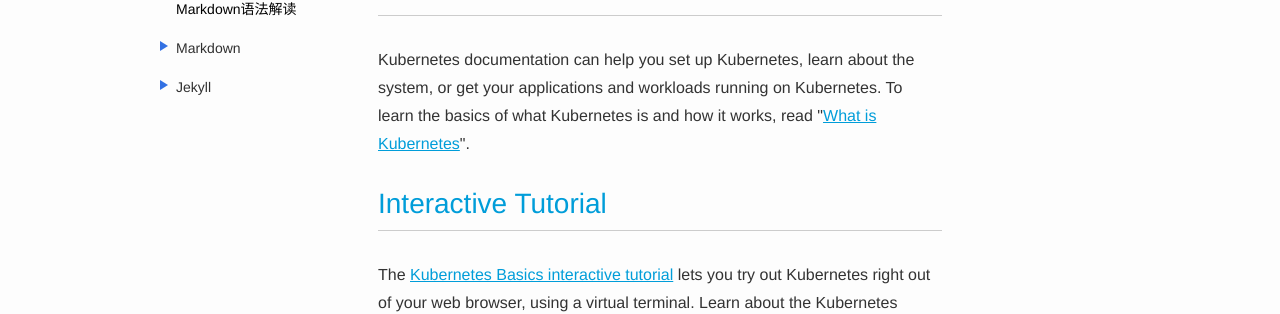
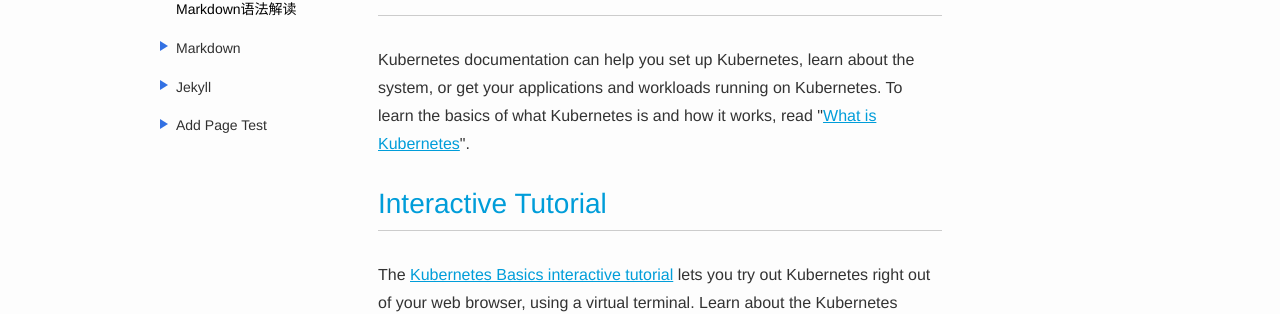
Before and after one commit to pnpdjie/pnpdjie.github.io, a Jekyll site: the page built from docs/guides/index.md, in a window 1280 px wide. Shown: the part 261-575 px from the top of the page. Built offline with Jekyll 4.4.1, drawn with Linux system fonts in a browser that asks for light colours; cached includes are drawn as plain includes.

Commit message:
Update guides.yml

```diff
--- a/_data/guides.yml
+++ b/_data/guides.yml
@@ -17,3 +17,7 @@
   section:
   - docs/guides/jekyll/page-layout-configuration.md
   - docs/guides/jekyll/create-new-page.md
+
+- title: Add Page Test
+  section:
+  - docs/guides/jekyll/test/md
```
